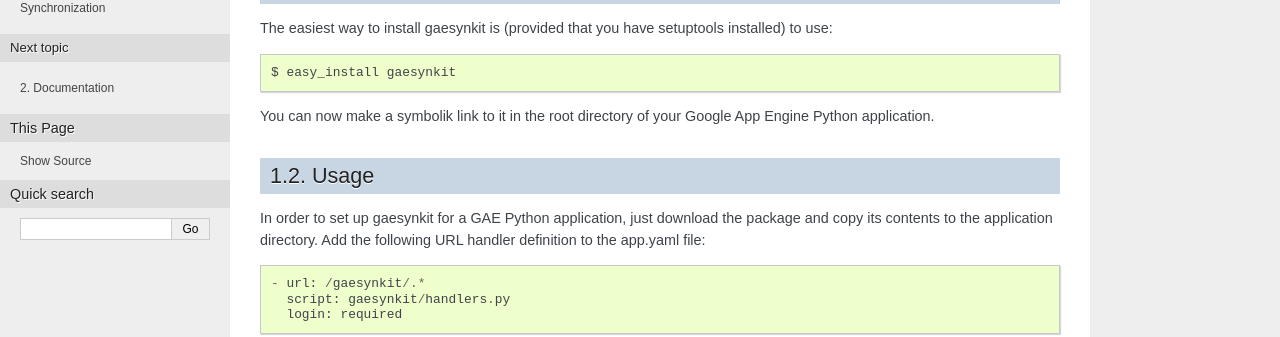
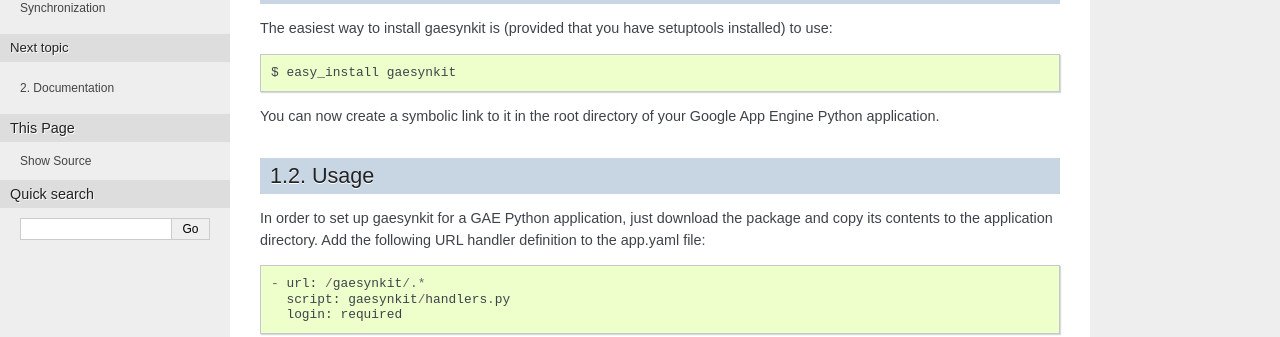
Before and after one commit to rodaebel/gaesynkit, a Sphinx documentation site: the page built from doc/source/quickstart.rst, in a window 1280 px wide and 900 px high. Shown: the part 366-703 px from the top of the window. Built offline with Sphinx 7.4.7, drawn with Linux system fonts in a browser that asks for light colours.

Commit message:
Fixed typo.

```diff
--- a/doc/source/quickstart.rst
+++ b/doc/source/quickstart.rst
@@ -27,8 +27,8 @@
 
   $ easy_install gaesynkit
 
-You can now make a symbolik link to it in the root directory of your Google App
-Engine Python application.
+You can now create a symbolic link to it in the root directory of your Google
+App Engine Python application.
 
 Usage
 =====
```
